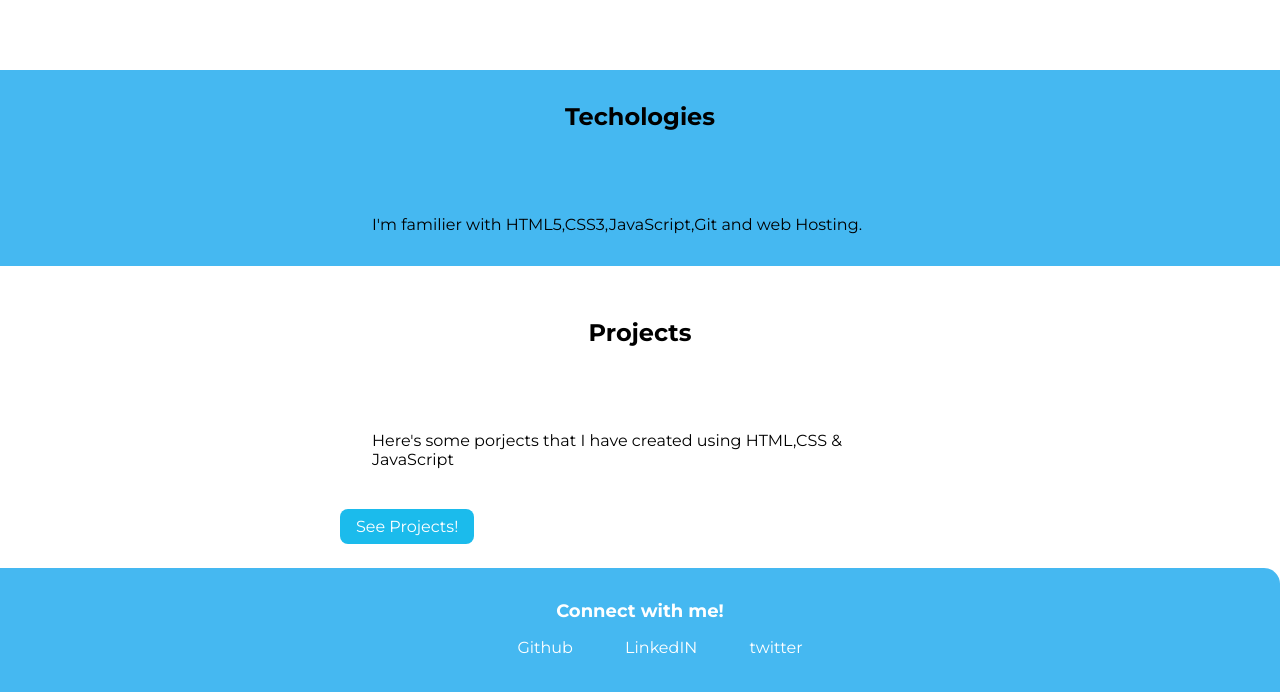
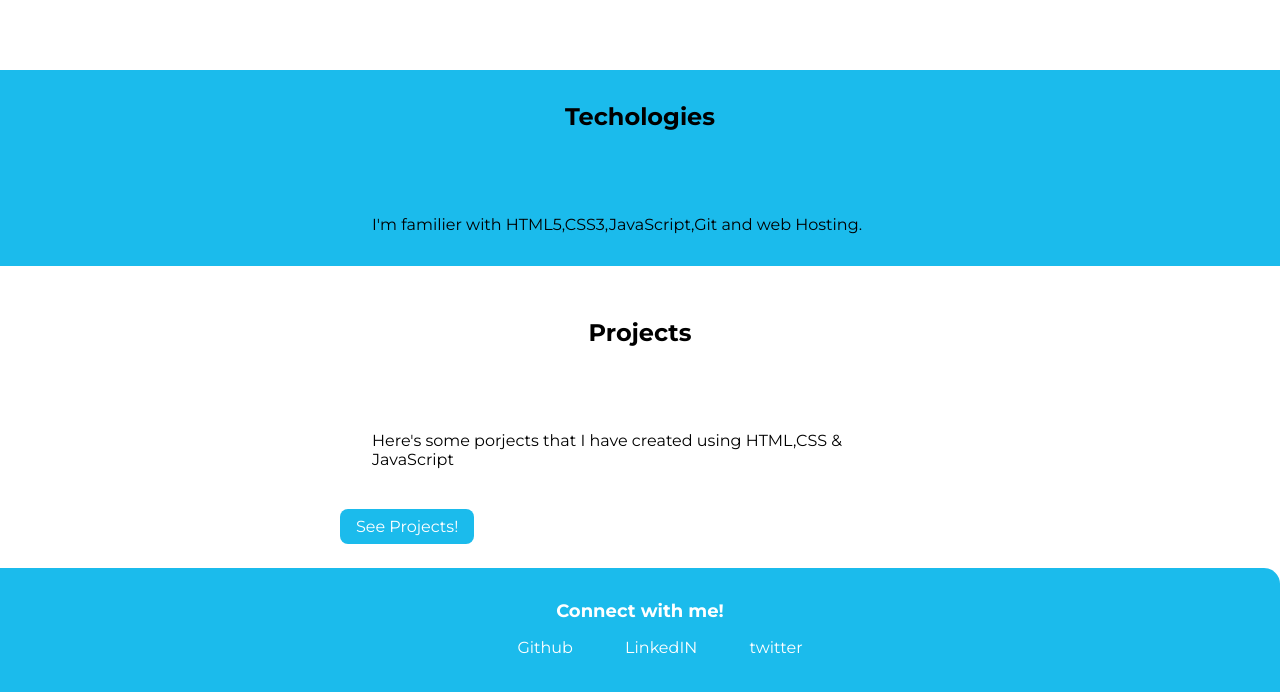
Before and after one commit to programmersoham/portfolio-website-soham, a plain HTML site: page index.html in a window 1280 px wide. Shown: the part 410-1102 px from the top of the page. Drawn offline with Linux system fonts and the light colour scheme.

Commit message:
Updated:style

```diff
--- a/style.css
+++ b/style.css
@@ -1,6 +1,6 @@
 @import url("https://fonts.googleapis.com/css2?family=Montserrat:wght@400;700&display=swap");
 :root {
-  --primary-color: rgb(27, 187, 236);;
+  --primary-color: rgb(27, 187, 236);
 }
 
 body {
@@ -110,10 +110,10 @@ h3 {
  padding: 2rem;
 }
 .ow {
-  background-color: rgb(69, 184, 241);
+  background-color: rgb(27, 187, 236);
 }
 .footer{
-    background-color: rgb(69, 184, 241);
+    background-color: rgb(27, 187, 236);
     padding:  2rem 1rem;
     text-align: center;
     color: white;
```
